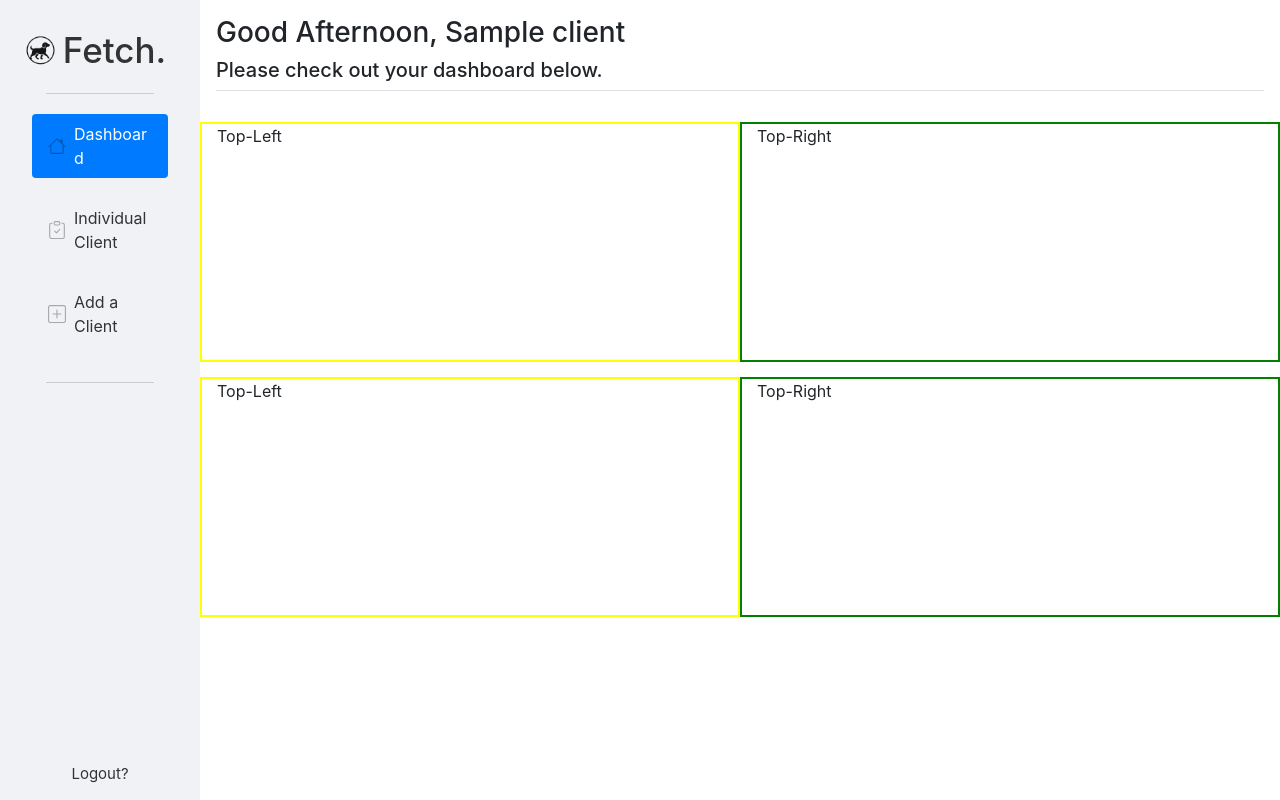
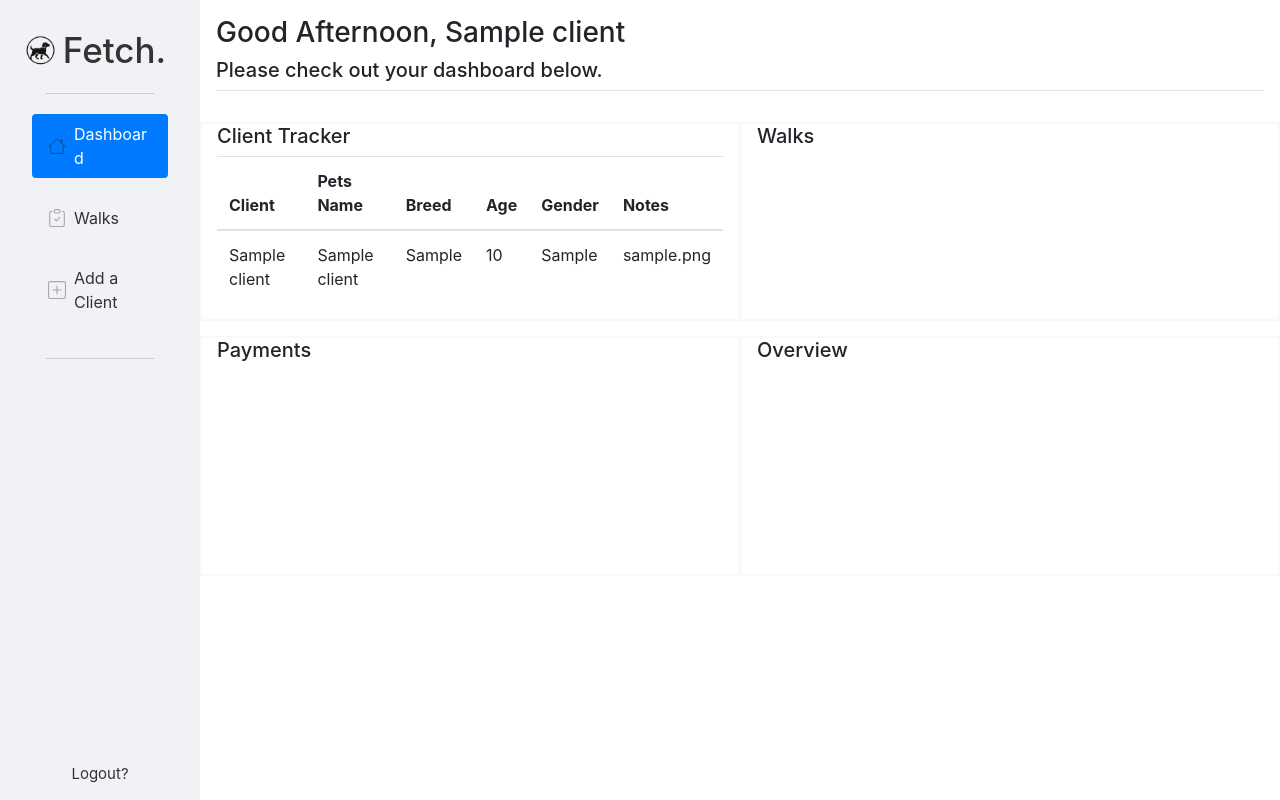
Before and after one commit to veeringnugget/cs50-dogwalker, a Flask app: page / in a window 1280 px wide. Run offline with Flask 3, Linux system fonts and the light colour scheme; a user stored in the database is signed in; tables that the repository leaves empty hold one stand-in row (values such as "Sample post").

Commit message:
Added in table, changed link to walks

```diff
--- a/templates/index.html
+++ b/templates/index.html
@@ -20,9 +20,9 @@
             <img class="link-logo" src="/static/house.svg" alt="Home" style="height: 18px; width: 18px;">
             Dashboard
           </a>
-          <a class="flex-fill text-sm-start nav-link" href="#">
+          <a class="flex-fill text-sm-start nav-link" href="/walks">
             <img class="link-logo" src="/static/clipboard-check.svg" alt="Home" style="height: 18px; width: 18px;">
-            Individual Client
+            Walks
           </a>
           <a class="flex-fill text-sm-start nav-link" href="/add">
             <img class="link-logo" src="/static/plus-square.svg" alt="Home" style="height: 18px; width: 18px;">
@@ -36,18 +36,53 @@
 
 
   <!--CENTRE PAGE-->
-  <div class="container-fluid"">
+  <div class="container-fluid">
     <div class="row align p-3 flex-column b-2">
       <h3>{{greeting}}{{name}}</h3>
       <span class="border-bottom"><h5>Please check out your dashboard below.</h5></span>
     </div>
+    <div class="row" style="margin-top: 15px;">
+
+      <div class="col" style="border: 2px solid rgb(249, 249, 249);">
+        <h5>Client Tracker</h5>
+      <table class="table">
+        <thead>
+          <tr>
+            <th scope="col">Client</th>
+            <th scope="col">Pets Name</th>
+            <th scope="col">Breed</th>
+            <th scope="col">Age</th>
+            <th scope="col">Gender</th>
+            <th scope="col">Notes</th>
+          </tr>
+        </thead>
+        <tbody>
+            {% for row in client %}
+          <tr>
+            <td>{{ row[2] }}</td>
+            <td>{{ row[3] }}</td>
+            <td>{{ row[4] }}</td>
+            <td>{{ row[5] }}</td>
+            <td>{{ row[6] }}</td>
+            <td>{{ row[7] }}</td>
+          </tr>
+            {% endfor %}
+        </tbody>
+      </table>
+      </div>
+
+      <div class="col" style="border: 2px solid rgb(249, 249, 249);">
+        <h5>Walks</h5>
+      </div>
+    </div>
+
     <div class="row" style="height: 30vh; margin-top: 15px;">
-      <div class="col" style="border: 2px solid yellow;">Top-Left</div>
-      <div class="col" style="border: 2px solid green;">Top-Right</div>
-    </div>
-    <div class="row" style="height: 30vh; margin-top: 15px;">
-      <div class="col" style="border: 2px solid yellow;">Top-Left</div>
-      <div class="col" style="border: 2px solid green;">Top-Right</div>
+      <div class="col" style="border: 2px solid rgb(249, 249, 249);">
+        <h5>Payments</h5>
+      </div>
+      <div class="col" style="border: 2px solid rgb(249, 249, 249);">
+        <h5>Overview</h5>
+      </div>
     </div>
   </div>
 
```
